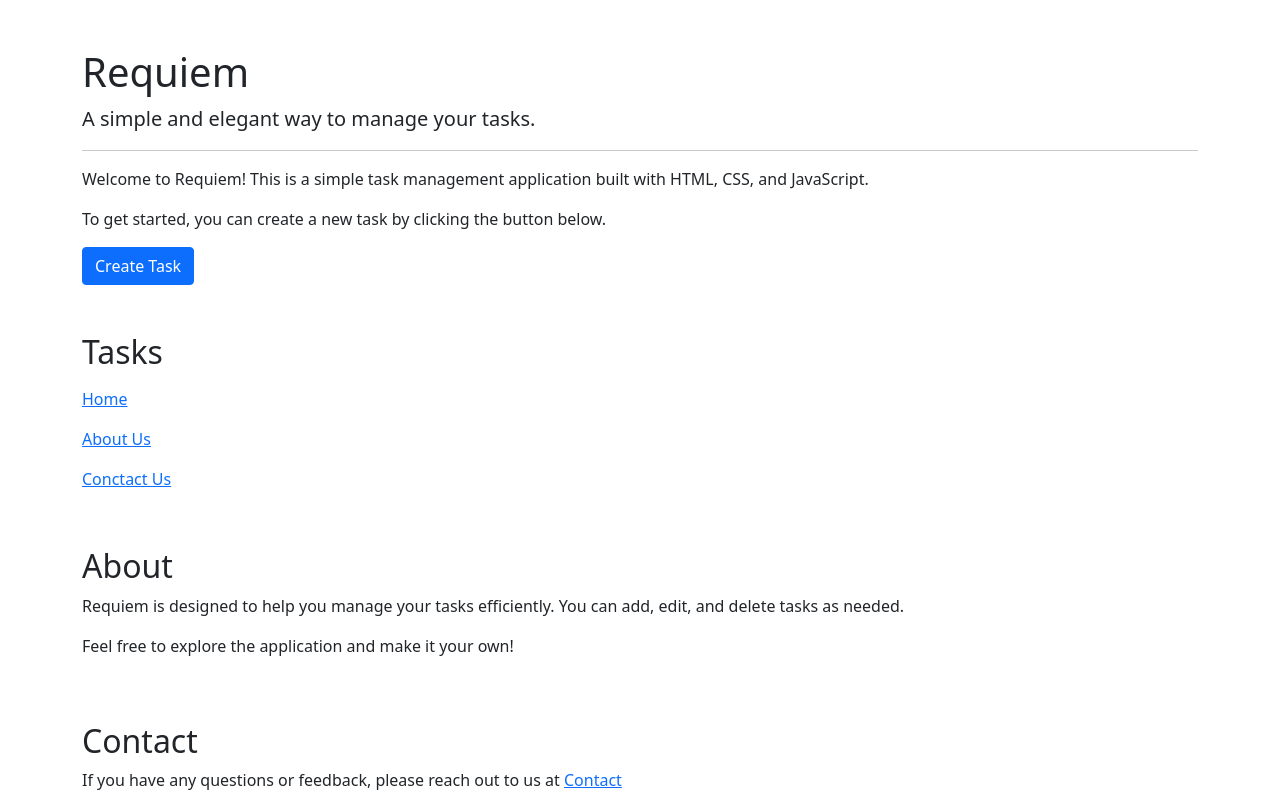
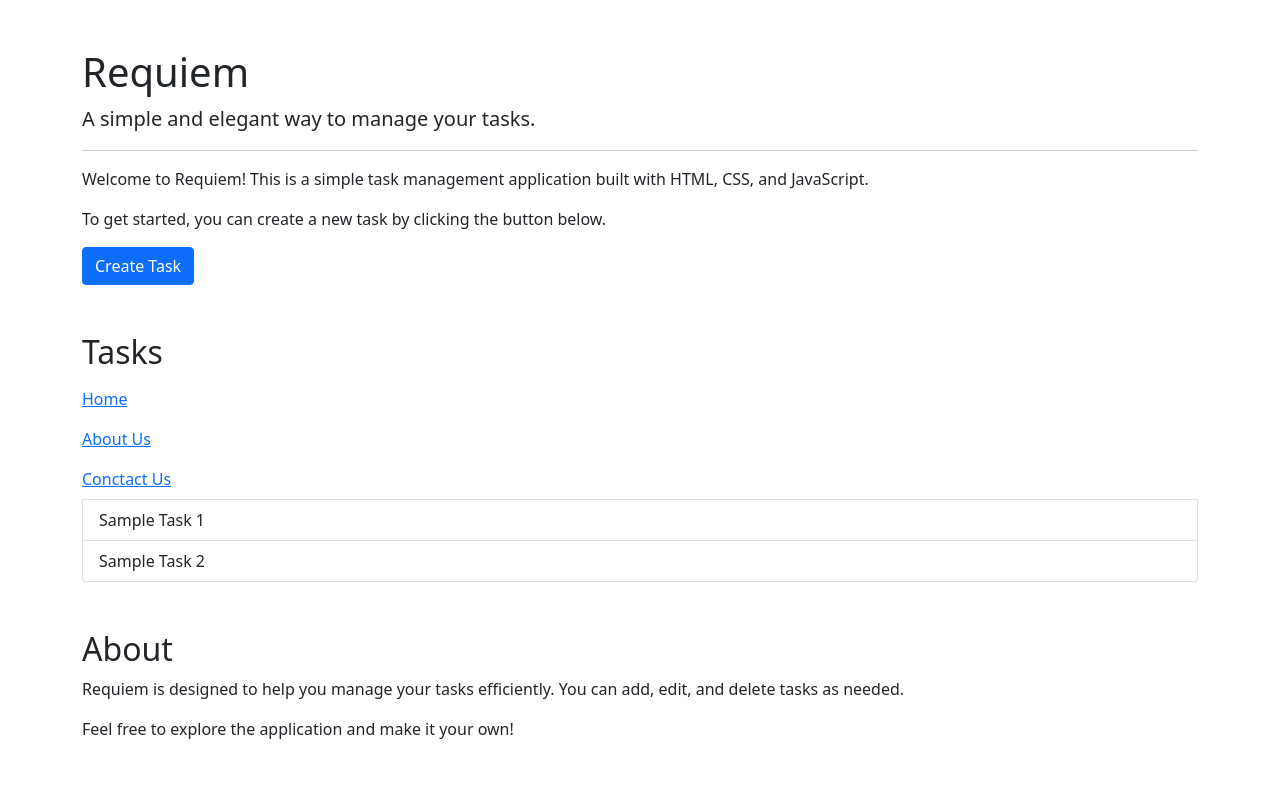
Before and after one commit to CarlitosJPYT/Mi-Aplicacion-Web, a website: page src/index.html in a window 1280 px wide. Shown: the top 800 px of the page. Drawn offline with nearby package versions, Linux system fonts and the light colour scheme.

Commit message:
new Message

```diff
--- a/src/index.html
+++ b/src/index.html
@@ -53,5 +53,19 @@
     </div>
     <script src="https://cdn.jsdelivr.net/npm/@popperjs/core@2.9.2/dist/umd/popper.min.js" integrity="sha384-IQsoLXl5PILFhosVNubq5LC7Qb9DXgDA9i+tQ8Zj3iwWAwPtgFTxbJ8NT4GN1R8p" crossorigin="anonymous"></script>
     <script src="https://cdn.jsdelivr.net/npm/bootstrap@5.0.2/dist/js/bootstrap.min.js" integrity="sha384-cVKIPhGWiC2Al4u+LWgxfKTRIcfu0JTxR+EQDz/bgldoEyl4H0zUF0QKbrJ0EcQF" crossorigin="anonymous"></script>
+    <script>
+        document.getElementById('create-task-btn').addEventListener('click', function() {alert('Create Task button clicked!');}); // Here you can add functionality to create a new task
+        // Example of dynamically adding a task
+        function addTask(taskName) {
+            const taskList = document.getElementById('task-list');
+            const newTask = document.createElement('li');
+            newTask.className = 'list-group-item';
+            newTask.textContent = taskName;
+            taskList.appendChild(newTask);
+        }
+        // Example usage
+        addTask('Sample Task 1');
+        addTask('Sample Task 2');
+    </script>
 </body>
 </html>
```
